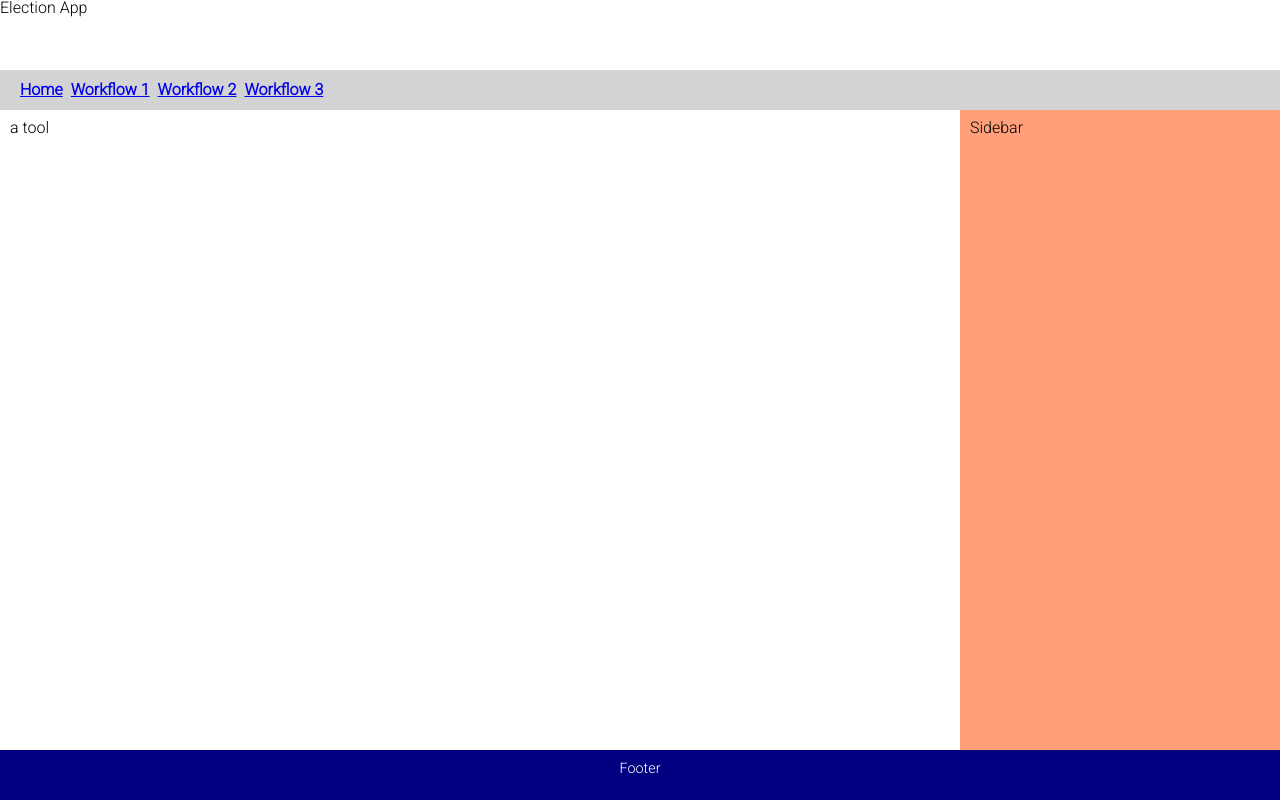
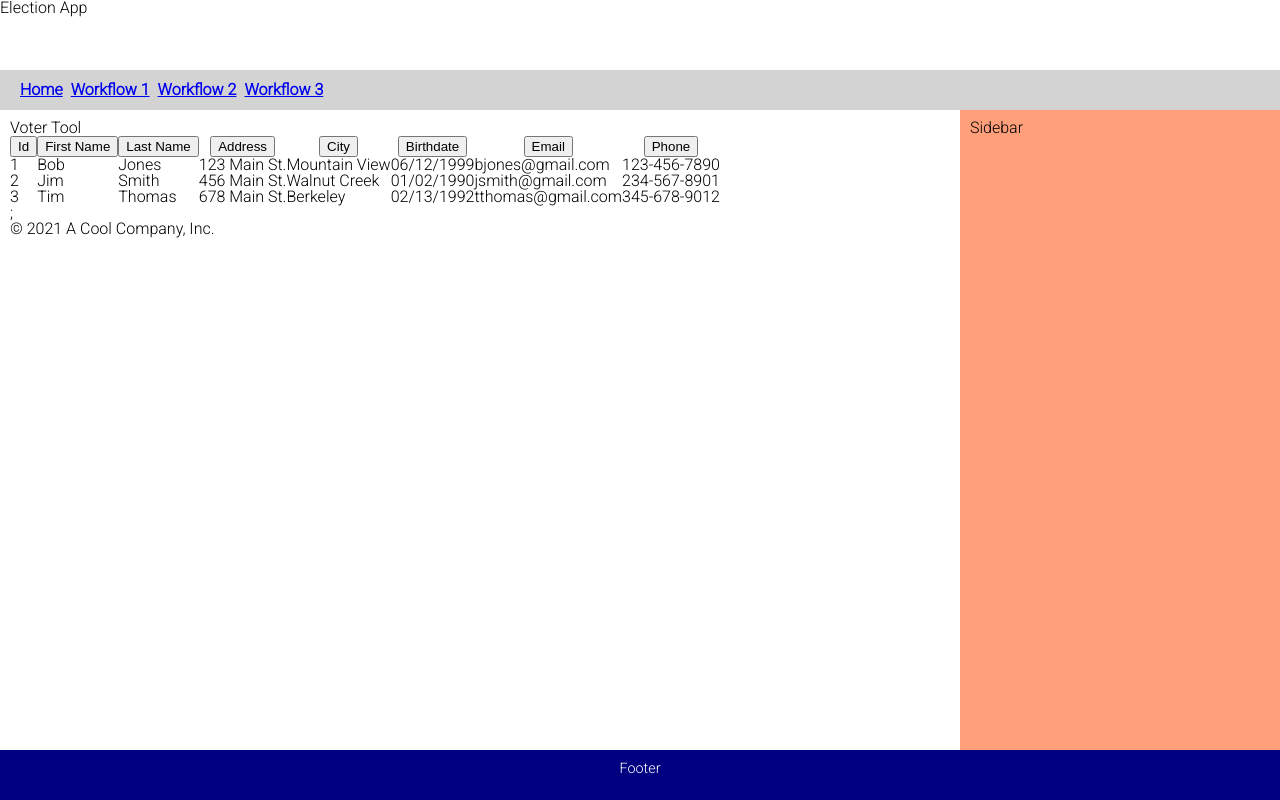
Before and after one commit to someOne404/election-app, a React (Create React App) app in the folder election/: page /workflow1 in a window 1280 px wide. Built offline with nearby package versions, Linux system fonts and the light colour scheme; data requests are answered from the project's data file.

Commit message:
added list voters

```diff
--- a/election/db.json
+++ b/election/db.json
@@ -1,15 +1,20 @@
 {
   "voters": [
-    { "id": 1, "firstName": "Bob", "lastName": "Jones", "address": "123 Main St.", "city": "Mountain View", "birthdate": "06/12/1999", "email": "bjones@gmail.com", "phone": "867-5309" }
+    { "id": 1, "firstName": "Bob", "lastName": "Jones", "address": "123 Main St.", "city": "Mountain View", "birthdate": "06/12/1999", "email": "bjones@gmail.com", "phone": "123-456-7890" },
+    { "id": 2, "firstName": "Jim", "lastName": "Smith", "address": "456 Main St.", "city": "Walnut Creek", "birthdate": "01/02/1990", "email": "jsmith@gmail.com", "phone": "234-567-8901" },
+    { "id": 3, "firstName": "Tim", "lastName": "Thomas", "address": "678 Main St.", "city": "Berkeley", "birthdate": "02/13/1992", "email": "tthomas@gmail.com", "phone": "345-678-9012" }
   ],
   "elections": [
     {
       "id": 1,
       "name": "Election 1",
       "questions": [
-        { "id": 1, "question": "Is your favorite color blue?", "yesCount": 1 }
+        { "id": 1, "question": "Is your favorite color blue?", "yesCount": 1 },
+        { "id": 2, "question": "Is your favorite coding language Java?", "yesCount": 2 },
+        { "id": 3, "question": "Do you prefer Paris over Vegas", "yesCount": 3 },
+        { "id": 4, "question": "Will we ever able to teleport?", "yesCount": 0 }
       ],
-      "voterIds": [ 1 ]
+      "voterIds": [ 1, 2, 3 ]
     }
   ]
 }
--- a/election/package.json
+++ b/election/package.json
@@ -15,6 +15,7 @@
     "react-router-dom": "^5.3.0",
     "react-scripts": "4.0.3",
     "redux": "^4.1.1",
+    "redux-devtools-extension": "^2.13.9",
     "redux-thunk": "^2.3.0",
     "web-vitals": "^1.0.1"
   },
--- a/election/src/App.js
+++ b/election/src/App.js
@@ -2,7 +2,12 @@ import { Provider } from "react-redux";
 import { Switch, Route, Link } from "react-router-dom";
 
 import './App.css';
+
+import { voterToolStore } from "./stores/voterToolStore";
+
 import { HelloWorldTool } from "./components/HelloWorldTool";
+import { VoterTool } from "./components/VoterTool";
+
 
 export function App() {
   return (
@@ -22,7 +27,9 @@ export function App() {
         <Switch>
           <Route path="/" exact><h2>Home</h2></Route>
           <Route path="/workflow1">
-            <HelloWorldTool />
+            <Provider store={voterToolStore}>
+              <VoterTool />
+            </Provider>
           </Route>
           <Route path="/workflow2">
             <HelloWorldTool />
--- /dev/null
+++ b/election/src/actions/voterToolActions.js
@@ -0,0 +1,23 @@
+export const REFRESH_VOTERS_REQUEST_ACTION = 'REFRESH_VOTERS_REQUEST';
+export const REFRESH_VOTERS_DONE_ACTION = 'REFRESH_VOTERS_DONE';
+export const SORT_VOTERS_ACTION = 'SORT_VOTERS';
+
+
+export const createRefreshVotersRequestAction = () => ({ type: REFRESH_VOTERS_REQUEST_ACTION });
+export const createRefreshVotersDoneAction = ( voters ) => ({ type: REFRESH_VOTERS_DONE_ACTION, voters });
+export const createSortVotersAction = (col) => ({ type: SORT_VOTERS_ACTION, col });
+
+
+
+export const refreshVoters = () => {
+
+    // this function being returned is the thunk action
+    return dispatch => {
+
+      dispatch(createRefreshVotersRequestAction());
+
+      return fetch('http://localhost:3060/voters')
+        .then(res => res.json())
+        .then(voters => dispatch(createRefreshVotersDoneAction( voters )));
+    };
+};
--- /dev/null
+++ b/election/src/components/ToolFooter.js
@@ -0,0 +1,19 @@
+import PropTypes from 'prop-types';
+
+export const ToolFooter = ({ companyName }) => {
+
+  return (
+    <footer>
+      <small>&copy; {new Date().getFullYear()} {companyName}</small>
+    </footer>
+  );
+
+};
+
+ToolFooter.defaultProps = {
+  companyName: 'Company Name Here',
+};
+
+ToolFooter.propType = {
+  companyName: PropTypes.string.isRequired,
+};
--- /dev/null
+++ b/election/src/components/ToolHeader.js
@@ -0,0 +1,11 @@
+
+export const ToolHeader = ({ headerText }) => {
+    // const header = props.header;
+    // const { header } = props;
+    return (
+            <header>
+                <h1>{headerText}</h1>
+            </header>
+    );
+
+};
--- /dev/null
+++ b/election/src/components/VoterTable.js
@@ -0,0 +1,75 @@
+// import PropTypes from 'prop-types';
+
+
+const dataCols = [
+    { name: 'id', caption: 'Id' },
+    { name: 'firstName', caption: 'First Name' },
+    { name: 'lastName', caption: 'Last Name' },
+    { name: 'address', caption: 'Address' },
+    { name: 'city', caption: 'City' },
+    { name: 'birthdate', caption: 'Birthdate' },
+    { name: 'email', caption: 'Email' },
+    { name: 'phone', caption: 'Phone' },
+];
+
+const sortArrowWrapper = (col, dir) => aCol => {
+    if (col === aCol) {
+      return dir === 'asc' ? 'v' : '^';
+    } else {
+      return '';
+    }
+};
+
+const sortHeaderColWrapper = (sortVoters, sortArrow) => ({ col: { name, caption} }) => {
+    return (
+      <th>
+        <button type="button" onClick={() => sortVoters(name)}>
+          {caption} {sortArrow(name)}
+        </button>
+      </th>
+    );
+};
+
+export const VoterTable = ({
+    voters,
+    votersSort: {col, dir},
+    onSortVoters: sortVoters,
+}) => {
+
+    const sortArrow = sortArrowWrapper(col, dir);
+
+    sortArrow('id')
+
+    const SortHeaderCol = sortHeaderColWrapper(sortVoters, sortArrowWrapper(col, dir));
+
+    return (
+        <table>
+            <thead>
+                <tr>
+                    {dataCols.map(dataCol => <SortHeaderCol key={dataCol.id} col={dataCol} />)}
+                </tr>
+            </thead>
+            <tbody>
+                {voters.map((voter) =>
+                    <tr>
+                        <td>{voter.id}</td>
+                        <td>{voter.firstName}</td>
+                        <td>{voter.lastName}</td>
+                        <td>{voter.address}</td>
+                        <td>{voter.city}</td>
+                        <td>{voter.birthdate}</td>
+                        <td>{voter.email}</td>
+                        <td>{voter.phone}</td>
+                    </tr>
+                )};
+            </tbody>
+        </table>
+    );
+
+};
+
+VoterTable.defaultProps = {
+    voter: [],
+}
+
+// TODO: ADD PROPTYPES
--- /dev/null
+++ b/election/src/components/VoterTool.js
@@ -0,0 +1,22 @@
+import { ToolHeader } from "./ToolHeader";
+import { ToolFooter } from "./ToolFooter";
+
+import { VoterTableContainer } from "../containers/VoterTableContainer";
+
+
+export const VoterTool = () => {
+    return (
+        <>
+            <ToolHeader headerText="Voter Tool" />
+            <VoterTableContainer />
+            <ToolFooter companyName="A Cool Company, Inc." />
+        </>
+
+    );
+};
+
+VoterTool.defaultProps = {
+};
+
+VoterTool.propTypes = {
+};
--- /dev/null
+++ b/election/src/containers/VoterTableContainer.js
@@ -0,0 +1,30 @@
+import { bindActionCreators } from "redux";
+import { useSelector, useDispatch } from "react-redux";
+import { useMemo, useEffect } from 'react';
+
+import { VoterTable } from "../components/VoterTable";
+
+import { sortedItemsSelector } from "../selectors/sortedItemsSelector";
+
+import {
+    refreshVoters,
+    createSortVotersAction,
+} from "../actions/voterToolActions";
+
+const sortedVotersSelector = sortedItemsSelector("voters", "votersSort");
+
+export const VoterTableContainer = () => {
+
+    const voters = useSelector(sortedVotersSelector);
+    const votersSort = useSelector(s => s.votersSort);
+
+    const dispatch = useDispatch();
+
+    const actions = useMemo(() => bindActionCreators({
+        onSortVoters: createSortVotersAction,
+    }, dispatch), [dispatch]);
+
+    useEffect(() => dispatch(refreshVoters()), [dispatch]);
+
+    return <VoterTable voters={voters} votersSort={votersSort} {...actions} />;
+}
--- /dev/null
+++ b/election/src/reducers/voterToolReducers.js
@@ -0,0 +1,34 @@
+import { combineReducers } from "redux";
+
+import {
+    REFRESH_VOTERS_DONE_ACTION,
+    SORT_VOTERS_ACTION,
+} from "../actions/voterToolActions";
+
+
+export const votersReducer  = (voters = [], action) => {
+
+    switch (action.type) {
+      case REFRESH_VOTERS_DONE_ACTION:
+        return action.voters;
+      default:
+        return voters;
+    }
+};
+
+export const votersSortReducer = (votersSort = { col: 'id', dir: 'asc' }, action) => {
+    if (action.type === SORT_VOTERS_ACTION) {
+      if (action.col === votersSort.col) {
+        return { col: votersSort.col, dir: votersSort.dir === 'asc' ? 'desc' : 'asc' };
+      } else {
+        return { col: action.col, dir: 'asc' };
+      };
+    }
+
+    return votersSort;
+};
+
+export const voterToolReducer = combineReducers({
+    voters: votersReducer,
+    votersSort: votersReducer,
+});
--- /dev/null
+++ b/election/src/selectors/sortedItemsSelector.js
@@ -0,0 +1,24 @@
+
+
+export const sortedItemsSelector = (itemsPropName, itemsSortPropName) => {
+
+    return state => {
+
+      const items = state[itemsPropName];
+      const { col: sortCol, dir: sortDir }= state[itemsSortPropName];
+
+      return [ ...items ].sort((a,b) => {
+        if (a[sortCol] === b[sortCol]) {
+          return 0;
+        } else {
+          if (a[sortCol] < b[sortCol]) {
+            return sortDir === 'asc' ? -1 : 1;
+          } else {
+            return sortDir === 'desc' ? -1 : 1;
+          }
+        }
+      })
+    }
+
+
+  }
--- /dev/null
+++ b/election/src/stores/voterToolStore.js
@@ -0,0 +1,20 @@
+import { createStore, applyMiddleware } from 'redux';
+import thunk from 'redux-thunk';
+import { composeWithDevTools } from 'redux-devtools-extension';
+
+import { voterToolReducer } from '../reducers/voterToolReducers.js';
+
+let composeEnhancers = composeWithDevTools({
+  name: 'Voter Tool'
+});
+
+let middleware = applyMiddleware(thunk);
+
+if (process.env.NODE_ENV !== "production") {
+  middleware = composeEnhancers(middleware);
+}
+
+export const voterToolStore = createStore(
+  voterToolReducer,
+  middleware,
+);
```
Also changed, not shown: 1 other file (tests, documents, lock files or other folders).
